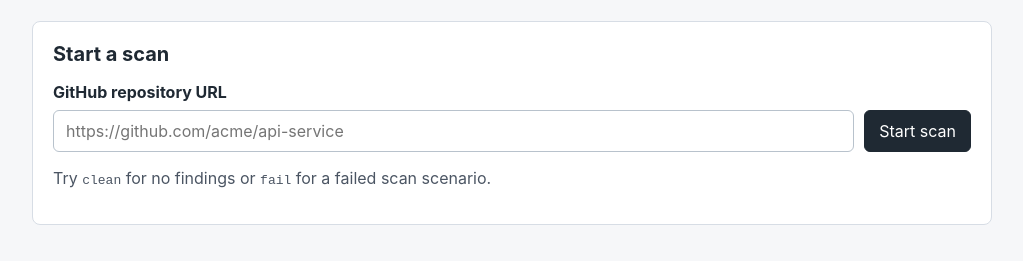
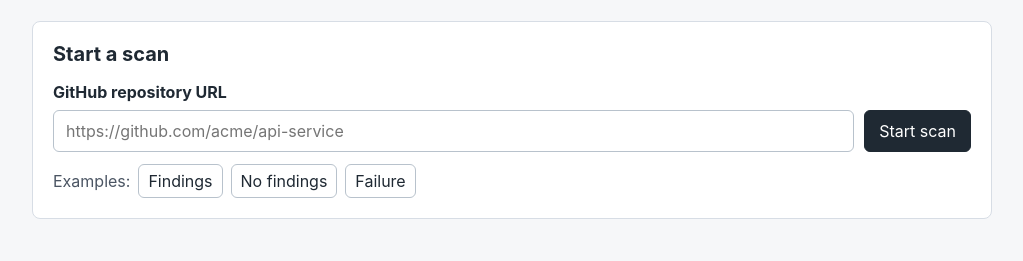
Before and after one commit to amityaa/ai-scan-review, a website: page src/public/index.html in a window 1280 px wide. Shown: the part 137-398 px from the top of the page, without its empty margins (128-1151 px from the left). Drawn offline with Linux system fonts and the light colour scheme.

Commit message:
Enforce stricter repository URL validation and improve example selectors: - Validate HTTPS usage, prevent credentials/ports, and ensure root URLs for GitHub. - Update example buttons in the UI and link them to repository URLs. - Refactor scenario selection to match exact repository names. - Update tests to cover new validation rules and scenarios.

```diff
--- a/src/public/app.js
+++ b/src/public/app.js
@@ -4,6 +4,7 @@
   const form = document.querySelector("#scan-form");
   const repoInput = document.querySelector("#repo-url");
   const startButton = document.querySelector("#start-button");
+  const exampleButtons = document.querySelectorAll("[data-example-url]");
   const formError = document.querySelector("#form-error");
   const scanPanel = document.querySelector("#scan-panel");
   const scanHeading = document.querySelector("#scan-heading");
@@ -26,6 +27,14 @@
   let activePollController = null;
   let pollInFlightGeneration = null;
   let startInFlight = false;
+
+  for (const button of exampleButtons) {
+    button.addEventListener("click", () => {
+      repoInput.value = button.dataset.exampleUrl;
+      hide(formError);
+      repoInput.focus();
+    });
+  }
 
   form.addEventListener("submit", async (event) => {
     event.preventDefault();
--- a/src/public/index.html
+++ b/src/public/index.html
@@ -34,10 +34,30 @@
             >
             <button id="start-button" type="submit">Start scan</button>
           </div>
-          <p class="hint">
-            Try <code>clean</code> for no findings or <code>fail</code> for a
-            failed scan scenario.
-          </p>
+          <div class="examples" aria-label="Demo repository examples">
+            <span>Examples:</span>
+            <button
+              class="example-button"
+              type="button"
+              data-example-url="https://github.com/acme/api-service"
+            >
+              Findings
+            </button>
+            <button
+              class="example-button"
+              type="button"
+              data-example-url="https://github.com/acme/clean-demo"
+            >
+              No findings
+            </button>
+            <button
+              class="example-button"
+              type="button"
+              data-example-url="https://github.com/acme/fail-demo"
+            >
+              Failure
+            </button>
+          </div>
           <p id="form-error" class="message error" role="alert" hidden></p>
         </form>
       </section>
--- a/src/public/styles.css
+++ b/src/public/styles.css
@@ -67,6 +67,15 @@ h3 {
   color: #4b5563;
 }
 
+.examples {
+  display: flex;
+  flex-wrap: wrap;
+  align-items: center;
+  gap: 8px;
+  margin-top: 12px;
+  color: #4b5563;
+}
+
 .panel {
   margin-top: 16px;
   padding: 20px;
@@ -106,6 +115,13 @@ button {
 button:disabled {
   cursor: wait;
   opacity: 0.65;
+}
+
+.example-button {
+  padding: 6px 9px;
+  border-color: #b8c2cc;
+  color: #1f2933;
+  background: #ffffff;
 }
 
 .section-header,
```
Also changed, not shown: src/routes/scans.ts (+19 -0 lines), src/services/scanService.ts (+14 -4 lines), tests/scanApi.test.ts (+45 -3 lines).
